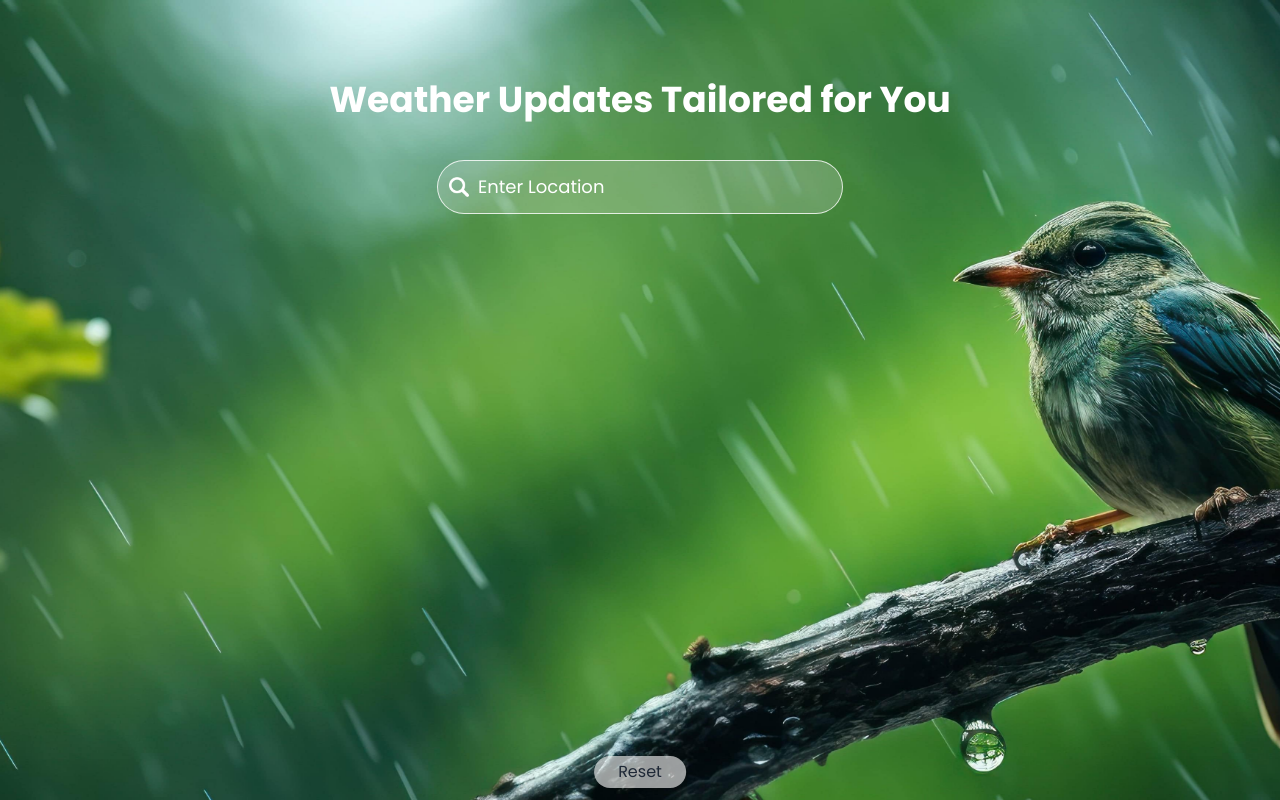
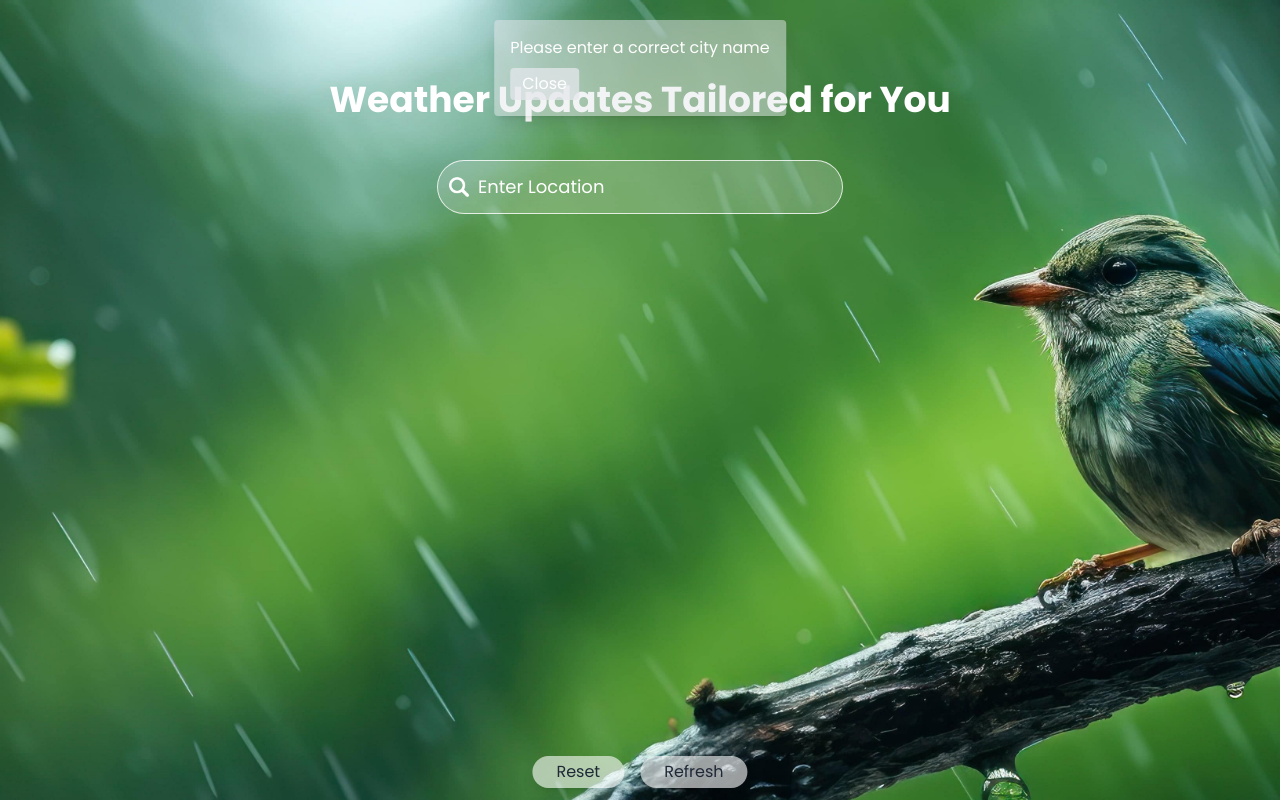
Before and after one commit to Abel-G/weather-app, a React (Vite) app: page / in a window 1280 px wide. Both pictures are taken after a click on the picture 459 px from the left and 187 px from the top of the page. Shown: the top 800 px of the page. Built offline with nearby package versions, Linux system fonts and the light colour scheme.

Commit message:
adding refreshbutton

```diff
--- a/src/App.jsx
+++ b/src/App.jsx
@@ -1,4 +1,4 @@
-import React, { useState, useEffect, useMemo} from 'react';
+import React, { useState, useRef, useMemo } from 'react';
 import SearchBar from './components/SearchBar';
 import WeatherCard from './components/WeatherCard';
 import clear from './assets/clear.jpg';
@@ -8,11 +8,13 @@ import thunderstorm from './assets/thunderstorm.jpg';
 import defau from './assets/default.jpg';
 import Snowy from './assets/Snowy.jpg';
 import fog from './assets/fog.jpg';
-//preloding images
+import ErrorMessage from './components/ErrorMessages';
+//preloading images
 const preloadImages = [clear, clouds, rain, thunderstorm, defau, Snowy, fog].forEach(src => {
   const img = new Image();
   img.src = src;
 });
+
 /**
  * App component that fetches weather data for a given location and displays it in a WeatherCard.
  * It also renders a SearchBar component to allow the user to input a new location.
@@ -20,6 +22,8 @@ const preloadImages = [clear, clouds, rain, thunderstorm, defau, Snowy, fog].for
  */
 function App() {
   const [data, setData] = useState({});
+  const [errorMessage, setErrorMessage] = useState('');
+  const inputRef = useRef();
 
   /**
    * Fetches weather data from the OpenWeatherMap API for a given location.
@@ -28,8 +32,8 @@ function App() {
    * If the API call succeeds, the weather data is stored in the component state and logged to the console.
    */
   const fetchWeatherData = (location) => {
-    if(!location){
-      alert('Please enter correct city name');
+    if (!location) {
+      setErrorMessage('Please enter a correct city name');
       return;
     }
     const url = `https://api.openweathermap.org/data/2.5/weather?q=${location}&units=metric&appid=${import.meta.env.VITE_API_KEY}`;
@@ -37,19 +41,21 @@ function App() {
     fetch(url)
       .then((response) => {
         if (!response.ok) {
-          alert("City not found");
+          setErrorMessage("City not found");;
           throw new Error("Error fetching weather data");
         }
         return response.json();
       })
       .then((data) => {
         setData(data);
+        setErrorMessage('');
         console.log(data);
       })
       .catch((error) => {
         console.error("Error fetching weather data:", error);
       });
   };
+
   /**
    * Resets the app by clearing the weather data and input field.
    * Used to provide a "Reset" button.
@@ -57,7 +63,19 @@ function App() {
   const reset = () => {
     setData(false); // Clear weather data
     inputRef.current.value = ''; // Clear input field
+    setErrorMessage(''); // Clear error message on reset
+  };
+
+  /**
+   * Fetches the latest weather data based on the current location in the input field
+   * without triggering any alerts.
+   */
+  const refreshWeather = () => {
+    const location = inputRef.current.value;
+    if (location) {
+      fetchWeatherData(location); // Refresh weather without validation
     }
+  };
 
   // Memoize the background image computation to avoid unnecessary recalculations
   const getBackgroundImage = useMemo(() => {
@@ -81,10 +99,14 @@ function App() {
   }, [data.weather]);
 
   return (
-    <div className='app'style={{ backgroundImage: getBackgroundImage, backgroundRepeat: 'no-repeat', backgroundPosition: 'center', backgroundSize: 'cover'}}>
-      <SearchBar onSearch={fetchWeatherData} />
+    <div className='app' style={{ backgroundImage: getBackgroundImage, backgroundRepeat: 'no-repeat', backgroundPosition: 'center', backgroundSize: 'cover' }}>
+      <SearchBar onSearch={fetchWeatherData} inputRef={inputRef} />
       <WeatherCard data={data} />
-      <button className='fixed bottom-3 left-1/2 transform -translate-x-1/2 bg-white/60 text-gray-800 py-1 px-6 rounded-full shadow-lg hover:bg-gray-600/30 hover:text-white focus:outline-none' onClick={reset}>Reset</button>
+      <ErrorMessage message={errorMessage} onClose={() => setErrorMessage('')} />
+      <div className="button-group fixed bottom-3 left-1/2 transform -translate-x-1/2 flex space-x-4">
+        <button className='bg-white/60 text-gray-800 py-1 px-6 rounded-full shadow-lg hover:bg-gray-600/30 hover:text-white focus:outline-none' onClick={reset}>Reset</button>
+        <button className='bg-white/60 text-gray-800 py-1 px-6 rounded-full shadow-lg hover:bg-gray-600/30 hover:text-white focus:outline-none' onClick={refreshWeather}>Refresh</button>
+      </div>
     </div>
   );
 }
--- /dev/null
+++ b/src/components/ErrorMessages.jsx
@@ -0,0 +1,22 @@
+
+import React from 'react';
+
+/**
+ * ErrorMessage renders a message with a close button that can be clicked to remove the message.
+ * The message is centered horizontally and fixed to the top of the viewport.
+ * If the message prop is falsy, nothing is rendered.
+ */
+const ErrorMessage = ({ message, onClose }) => {
+  if (!message) return null;
+
+  return (
+    <div className="error-message fixed top-5 left-1/2 transform -translate-x-1/2 bg-gray-200/50 text-white p-4 rounded shadow-lg z-50">
+      <p>{message}</p>
+      <button onClick={onClose} className="mt-2 bg-gray-200/75 px-3 py-1 rounded">
+        Close
+      </button>
+    </div>
+  );
+};
+
+export default ErrorMessage;
--- /dev/null
+++ b/src/components/Forecast.jsx
@@ -0,0 +1,75 @@
+import React, { useState, useEffect } from 'react';
+
+/**
+ * Forecast component fetches and displays the 5-day weather forecast for a given location.
+ * It includes both the logic to fetch the forecast data and the UI to display it.
+ */
+function Forecast({ location }) {
+  const [forecastData, setForecastData] = useState([]);
+
+  useEffect(() => {
+    if (location) {
+      fetchForecastData(location);
+    }
+  }, [location]);
+
+  /**
+   * Fetches the 5-day forecast data from the OpenWeather API based on the given location.
+   */
+  const fetchForecastData = (location) => {
+    const url = `https://api.openweathermap.org/data/2.5/forecast?q=${location}&units=metric&appid=${import.meta.env.VITE_API_KEY}`;
+
+    fetch(url)
+      .then((response) => response.json())
+      .then((data) => {
+        // Filter to get a forecast for every day at noon
+        const dailyForecasts = data.list.filter((reading) => reading.dt_txt.includes("12:00:00"));
+        setForecastData(dailyForecasts);
+      })
+      .catch((error) => {
+        console.error("Error fetching forecast data:", error);
+      });
+  };
+/**
+   * Resets the forecast data.
+   */
+const resetForecast = () => {
+    setForecastData([]);
+    if (onReset) onReset(); // Call the reset function passed as a prop
+  };
+
+  /**
+   * Refreshes the forecast data based on the current location.
+   */
+  const refreshForecast = () => {
+    fetchForecastData(location);
+    if (onRefresh) onRefresh(); // Call the refresh function passed as a prop
+  };
+  /**
+   * Renders a forecast card for each day in the forecast data.
+   */
+  return (
+    <div className='forecast-container mt-10 px-2 md:flex md:flex-col'>
+      <h2 className='text-2xl font-bold mb-4'>5-Day Forecast</h2>
+      <div className='grid grid-cols-1 sm:grid-cols-2 md:grid-cols-5 gap-4'>
+        {forecastData.map((forecast, index) => {
+          const date = new Date(forecast.dt * 1000);
+          const day = date.toLocaleDateString('en-US', { weekday: 'long' });
+          const temp = forecast.main.temp.toFixed(1);
+          const iconUrl = `https://openweathermap.org/img/wn/${forecast.weather[0].icon}@2x.png`;
+
+          return (
+            <div key={index} className='forecast-card p-4 bg-white/40 rounded-2xl text-center'>
+              <p className='text-lg font-bold'>{day}</p>
+              <img src={iconUrl} alt={forecast.weather[0].description} className='w-16 mx-auto' />
+              <p className='text-xl'>{temp}°C</p>
+              <p>{forecast.weather[0].main}</p>
+            </div>
+          );
+        })}
+      </div>
+    </div>
+  );
+}
+
+export default Forecast;
--- a/src/index.css
+++ b/src/index.css
@@ -15,7 +15,7 @@
 .app{
   width: 100%;
   background-image: url(./assets/default.jpg);
-  height: 150vh;
+  height: 160vh;
   position: relative;
   background-color: #fff;
   color: #fff;
```
Lines whose indentation alone changed are shown as unchanged.
